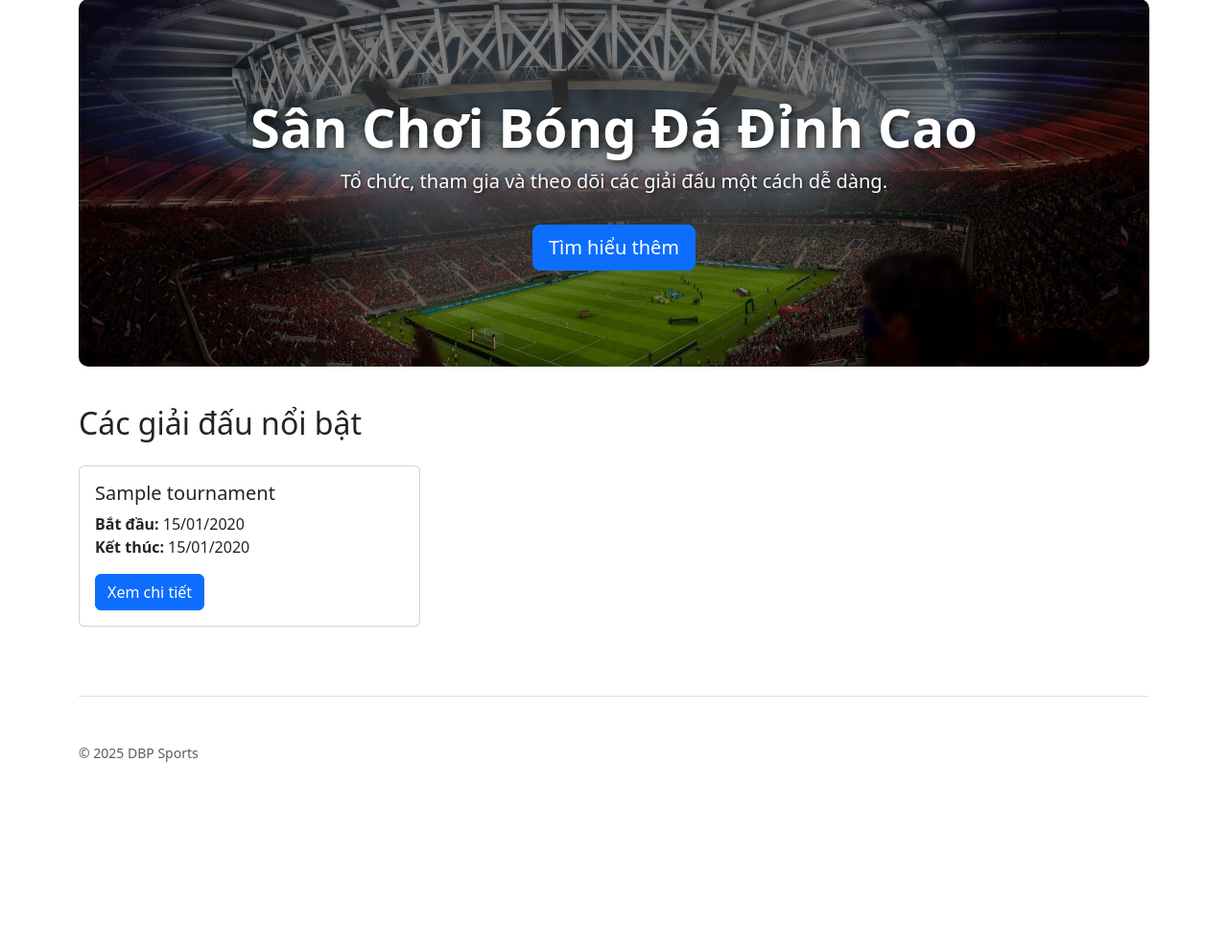
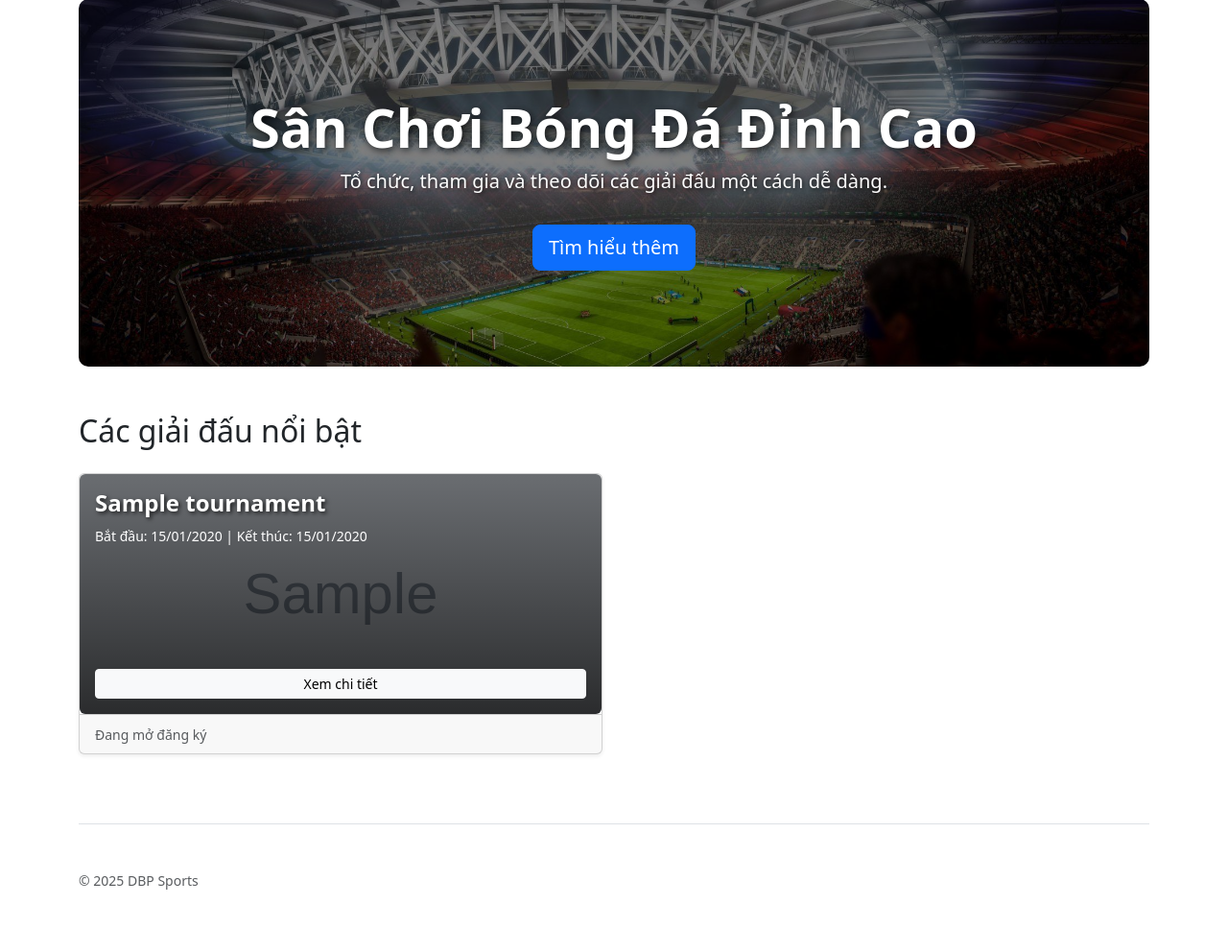
Before and after one commit to dbpsportsvn-glitch/dbpsports, a Django app: page / in a window 1280 px wide. Shown: the part 81-1073 px from the top of the page at 96% size. Before the commit the page ends 875 px from the top, so only its background shows below. Run offline with Django 5.2, Linux system fonts and the light colour scheme; tables that the repository leaves empty hold one stand-in row (values such as "Sample post"); grey boxes marked "Sample" are stand-in pictures.

Commit message:
Hoàn thiện Giao diện Trang chủ

```diff
--- a/backend/static/css/custom.css
+++ b/backend/static/css/custom.css
@@ -186,3 +186,48 @@
     font-size: 0.8rem;
     padding: 0.5rem 1rem;
 }
+
+/* backend/static/css/custom.css */
+
+/* Card giải đấu với ảnh nền */
+.tournament-card-bg {
+    position: relative; /* Cần thiết để định vị các phần tử con */
+    color: white;
+    border: none; /* Bỏ viền card mặc định */
+}
+
+.tournament-card-bg .card-img-bg {
+    position: absolute;
+    top: 0;
+    left: 0;
+    width: 100%;
+    height: 100%;
+    object-fit: cover;
+    z-index: 1; /* Nằm dưới cùng */
+    border-radius: .375rem; /* Bo tròn góc giống card */
+}
+
+.tournament-card-bg .card-img-overlay {
+    position: absolute;
+    top: 0;
+    left: 0;
+    width: 100%;
+    height: 100%;
+    background: linear-gradient(rgba(0, 0, 0, 0.5), rgba(0, 0, 0, 0.8)); /* Lớp nền mờ */
+    z-index: 2; /* Nằm trên ảnh, dưới chữ */
+    border-radius: .375rem;
+}
+
+.tournament-card-bg .card-body {
+    position: relative;
+    z-index: 3; /* Nằm trên cùng */
+    display: flex;
+    flex-direction: column;
+    justify-content: flex-end; /* Đẩy nội dung xuống dưới */
+    height: 250px; /* Chiều cao cố định cho card */
+}
+
+.tournament-card-bg .card-title {
+    font-weight: bold;
+    text-shadow: 2px 2px 4px rgba(0,0,0,0.7);
+}
--- a/backend/tournaments/admin.py
+++ b/backend/tournaments/admin.py
@@ -54,7 +54,7 @@ class CardInline(admin.TabularInline):
 
 @admin.register(Tournament)
 class TournamentAdmin(admin.ModelAdmin):
-    list_display = ('name', 'status', 'start_date', 'end_date', 'view_details_link')
+    list_display = ('name', 'status', 'start_date', 'end_date', 'image', 'view_details_link')
     list_filter = ('status',)
     search_fields = ('name',)
     list_editable = ('status',)
--- a/backend/tournaments/templates/tournaments/home.html
+++ b/backend/tournaments/templates/tournaments/home.html
@@ -1,6 +1,4 @@
 {% extends 'base.html' %}
-
-{% block title %}Trang chủ - DBP Sports{% endblock %}
 
 {% block content %}
     <div class="hero-section">
@@ -9,27 +7,37 @@
         <a href="#" class="btn btn-primary btn-lg">Tìm hiểu thêm</a>
     </div>
 
-    <h2 class="mb-4">Các giải đấu nổi bật</h2>
+    <h2 class="mb-4 mt-5">Các giải đấu nổi bật</h2>
     <div class="row">
-        {% if tournaments_list %}
-            {% for tournament in tournaments_list %}
-                <div class="col-md-4 mb-4">
-                    <div class="card h-100">
+        {% for tournament in tournaments_list %}
+            <div class="col-lg-6 mb-4">
+                <div class="card shadow-sm h-100">
+                    <div class="tournament-card-bg" style="position: relative; color: white;">
+                        {% if tournament.image %}
+                            <img src="{{ tournament.image.url }}" class="card-img-bg" alt="{{ tournament.name }} banner">
+                            <div class="card-img-overlay"></div>
+                        {% endif %}
+
                         <div class="card-body">
-                            <h5 class="card-title">{{ tournament.name }}</h5>
-                            <p class="card-text">
-                                <strong>Bắt đầu:</strong> {{ tournament.start_date|date:"d/m/Y" }} <br>
-                                <strong>Kết thúc:</strong> {{ tournament.end_date|date:"d/m/Y" }}
+                            <h5 class="card-title h4 fw-bold">{{ tournament.name }}</h5>
+                            <p class="card-text mb-2">
+                                <small>
+                                    Bắt đầu: {{ tournament.start_date|date:"d/m/Y" }} |
+                                    Kết thúc: {{ tournament.end_date|date:"d/m/Y" }}
+                                </small>
                             </p>
-                            <a href="{% url 'tournament_detail' pk=tournament.pk %}" class="btn btn-primary">Xem chi tiết</a>
+                            <a href="{% url 'tournament_detail' pk=tournament.pk %}" class="btn btn-light btn-sm mt-auto">Xem chi tiết</a>
                         </div>
                     </div>
+                    <div class="card-footer">
+                        <small class="text-muted">{{ tournament.get_status_display }}</small>
+                    </div>
                 </div>
-            {% endfor %}
-        {% else %}
+            </div>
+        {% empty %}
             <div class="col">
-                <p>Chưa có giải đấu nào được tổ chức.</p>
+                <p>Chưa có giải đấu nào nổi bật.</p>
             </div>
-        {% endif %}
+        {% endfor %}
     </div>
 {% endblock %}
```
Also changed, not shown: backend/media/tournament_banners/imagen3_A_golden_retriever_dog_sittin_1750873076_1.png (added), 1 other file.
